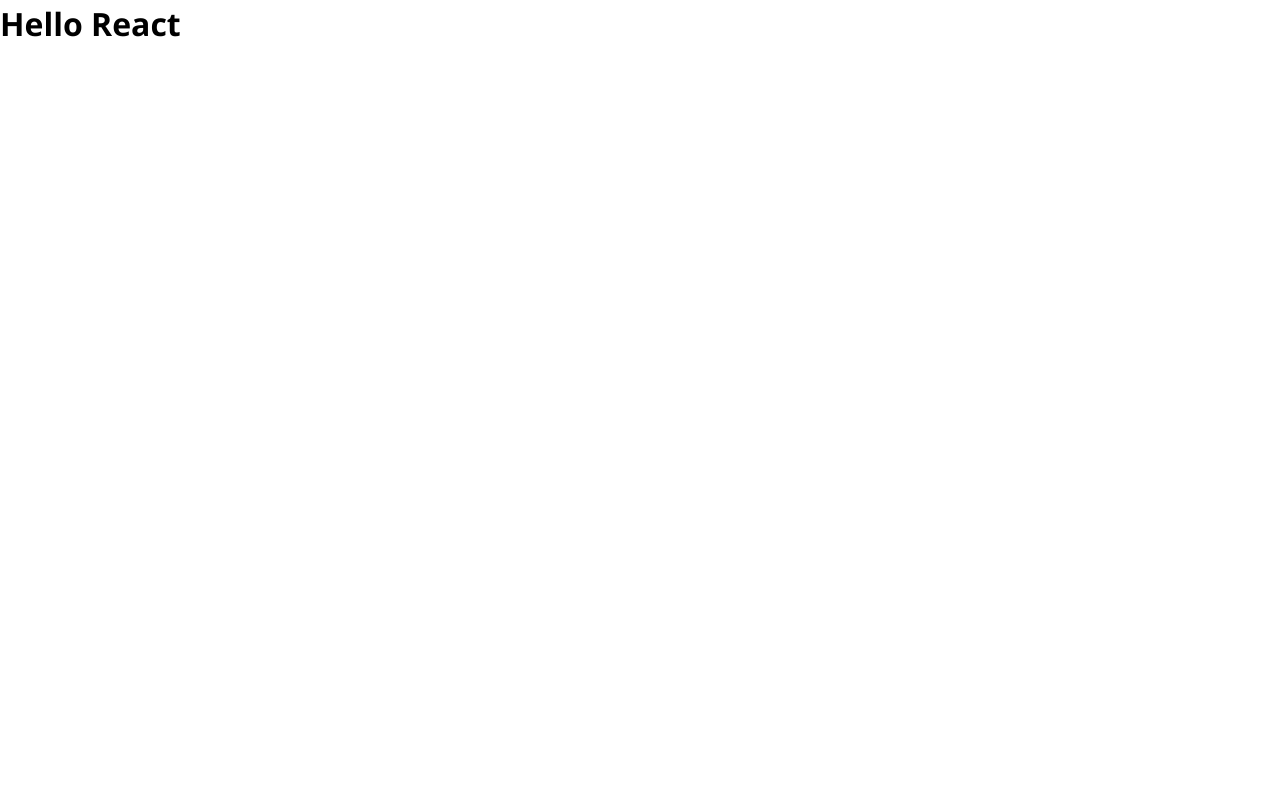
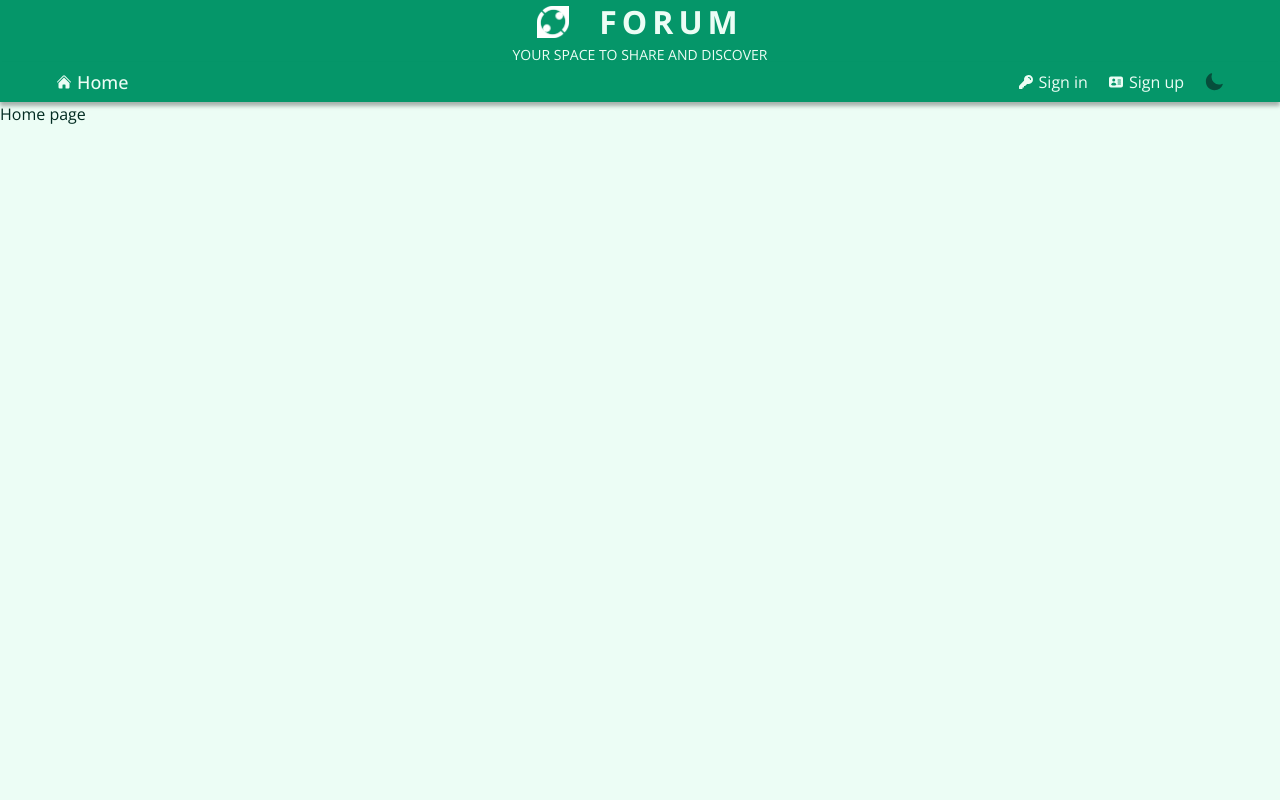
Before and after one commit to tayev021/forum, a React (Vite) app in the folder client/: page / in a window 1280 px wide. Shown: the top 800 px of the page. Built offline with nearby package versions, Linux system fonts and the light colour scheme.

Commit message:
feat(client): update App

```diff
--- a/client/src/app/App.tsx
+++ b/client/src/app/App.tsx
@@ -1,15 +1,12 @@
-import styled from 'styled-components';
+import { Providers } from './providers';
 import { GlobalStyles } from './styles/GlobalStyles';
-
-const Header = styled.h1`
-  color: var(--color-emerald-500);
-`;
+import { AppRouter } from './routes';
 
 export function App() {
   return (
-    <div>
+    <Providers>
       <GlobalStyles />
-      <Header>Hello React</Header>
-    </div>
+      <AppRouter />
+    </Providers>
   );
 }
```
